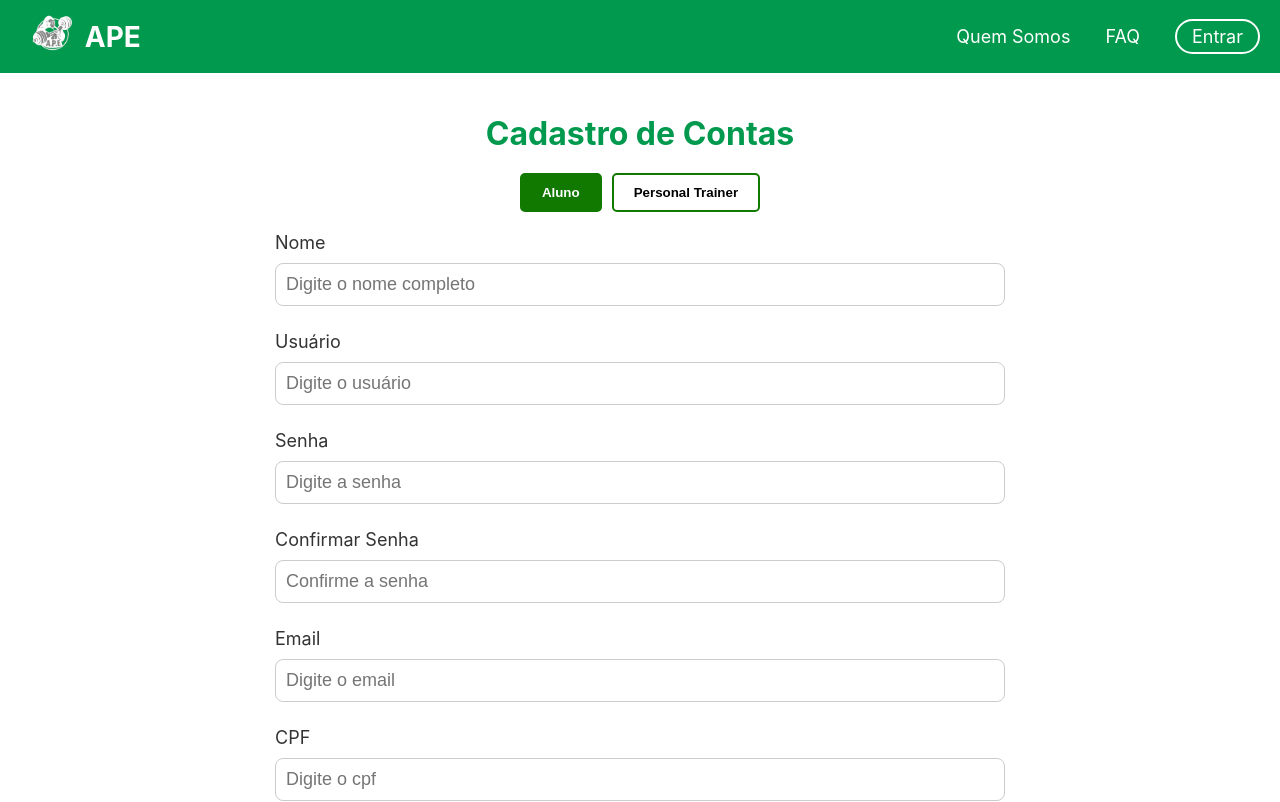
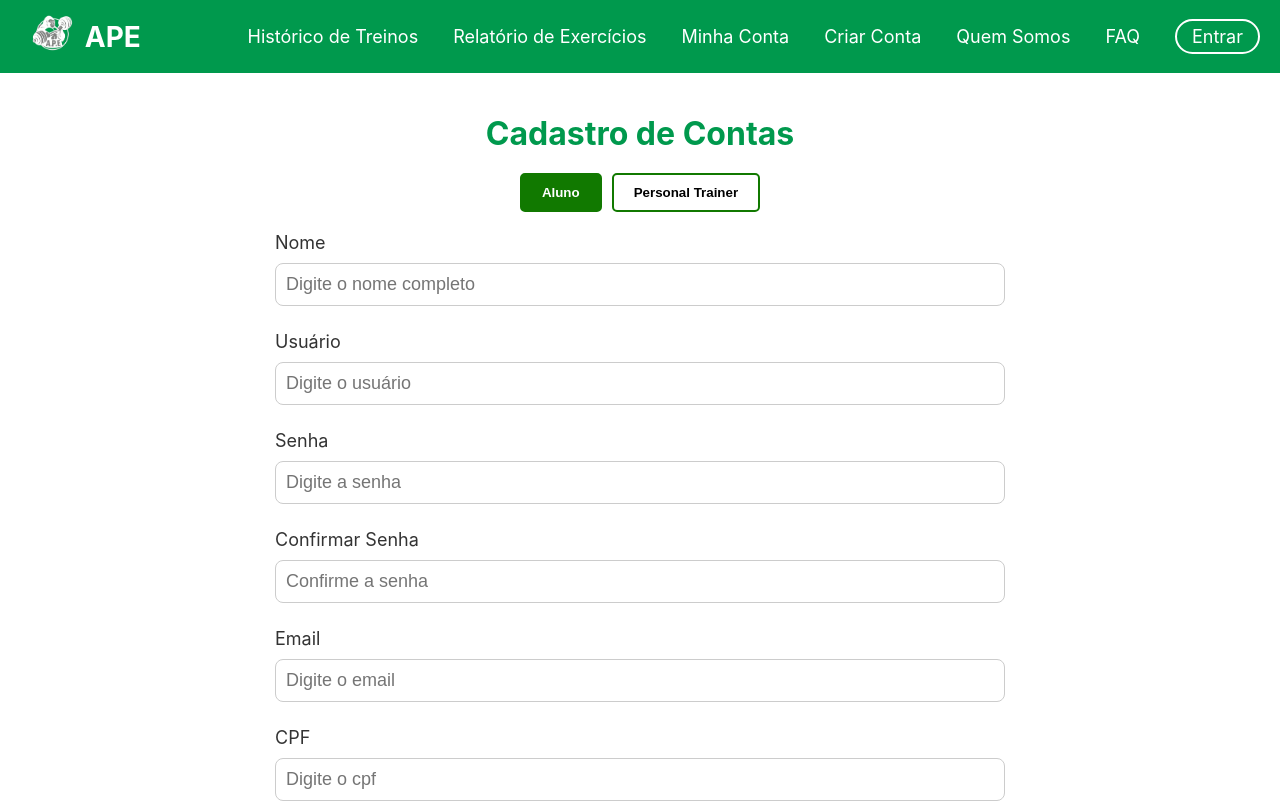
Before and after one commit to lucassantuss/ape-web, a React (Create React App) app: page /criar-conta in a window 1280 px wide. Shown: the top 802 px of the page. Built offline with nearby package versions, Linux system fonts and the light colour scheme.

Commit message:
link redirect api publicada no azure, e menu teste

```diff
--- a/src/components/Menu/index.js
+++ b/src/components/Menu/index.js
@@ -61,6 +61,13 @@ export default function Menu() {
                             </>
                         ) : (
                             <>
+                                {/* Comentar esses */}
+                                <li><Link to="/historico-treinos" onClick={handleLinkClick}>Histórico de Treinos</Link></li>
+                                <li><Link to="/relatorio-resultados" onClick={handleLinkClick}>Relatório de Exercícios</Link></li>
+                                <li><Link to="/minha-conta" onClick={handleLinkClick}>Minha Conta</Link></li>
+                                <li><Link to="/criar-conta" onClick={handleLinkClick}>Criar Conta</Link></li>
+                                {/* Até aqui */}
+
                                 <li><Link to="/quem-somos" onClick={handleLinkClick}>Quem Somos</Link></li>
                                 <li><Link to="/faq" onClick={handleLinkClick}>FAQ</Link></li>
                             </>
--- a/src/services/api.js
+++ b/src/services/api.js
@@ -2,9 +2,9 @@ import axios from "axios";
 
 // Cria uma instância do Axios com a URL base da API
 const api = axios.create({
-  //baseURL: "https://pack-and-promote.azurewebsites.net/", // URL base da API
-  // baseURL: "https://api.com.br/", // URL base da API
-  baseURL: "http://localhost:5000"
+  baseURL: "https://ape-api.azurewebsites.net", // Ambiente de Produção
+  // baseURL: "https://ape-dev.azurewebsites.net", // Ambiente de Desenvolvimento
+  // baseURL: "http://localhost:5000" // Local
 });
 
 export default api;
```
